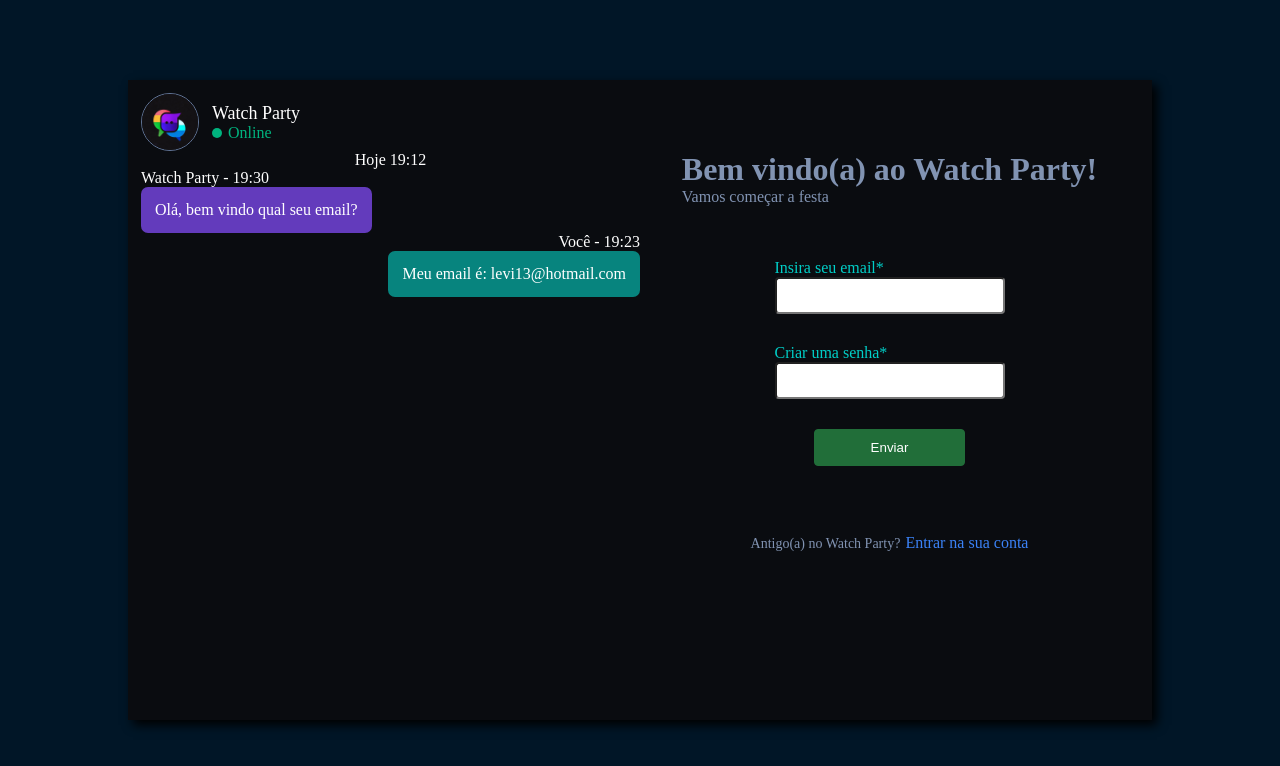
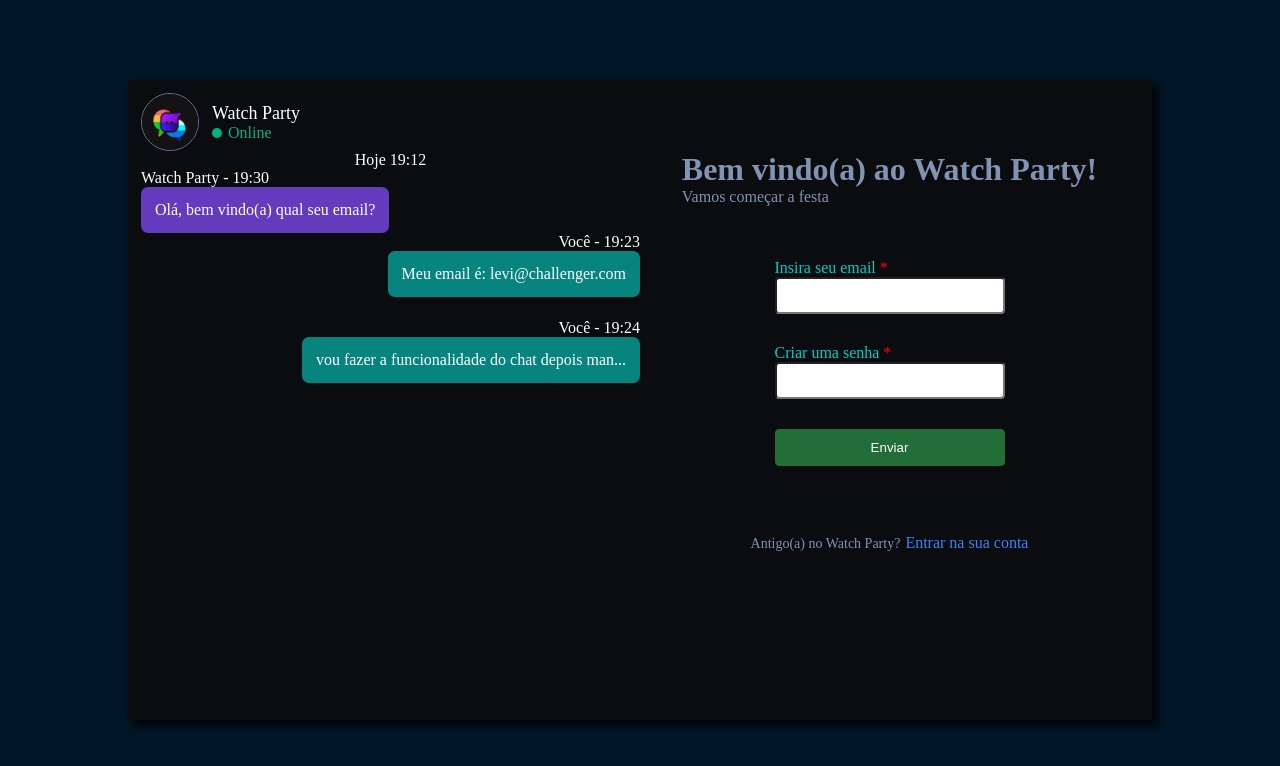
Before and after one commit to LeviVromao/watch-party-app, a Next.js app: page /register in a window 1280 px wide. Shown: the top 766 px of the page. Built offline with nearby package versions, Linux system fonts and the light colour scheme.

Commit message:
fix: i've added a fun message, change the size of the submit button, change the message from watch party for unisex message, change the color of the label star

```diff
--- a/pages/register/index.tsx
+++ b/pages/register/index.tsx
@@ -42,13 +42,19 @@ export default function Register() {
                 <div className={styles.messageContainerWatchParty}>
                   <div className={styles.messageWatchParty}>
                     <p className={styles.messageHourWatchParty}>Watch Party - 19:30</p>
-                    <p className={styles.messageBubbleWatchParty}>Olá, bem vindo qual seu email?</p>
+                    <p className={styles.messageBubbleWatchParty}>Olá, bem vindo(a) qual seu email?</p>
                   </div>
                 </div>
                 <div className={styles.messageContainerYou}>
                   <div className={styles.messagesYou}>
                     <p className={styles.messageHour}>Você - 19:23</p>
-                    <p className={styles.messageBubbleYou}>Meu email é: levi13@hotmail.com</p>
+                    <p className={styles.messageBubbleYou}>Meu email é: levi@challenger.com</p>
+                  </div>
+                </div>
+                <div className={styles.messageContainerYou}>
+                  <div className={styles.messagesYou}>
+                    <p className={styles.messageHour}>Você - 19:24</p>
+                    <p className={styles.messageBubbleYou}>vou fazer a funcionalidade do chat depois man...</p>
                   </div>
                 </div>
               </div>
@@ -60,11 +66,11 @@ export default function Register() {
               </div>
               <div className={styles.signupInputsContainers}>
                 <div className={styles.LabelInputContainer}>
-                  <label className={styles.label} htmlFor="email">Insira seu email<span>*</span></label>
+                  <label className={styles.label} htmlFor="email">Insira seu email <span className={styles.starSpan}>*</span></label>
                   <input className={styles.signupInput} type="email" id="email" onChange={e => setEmail(e.target.value)} required/>
                 </div>
                 <div className={styles.LabelInputContainer}>
-                  <label className={styles.label} htmlFor="password">Criar uma senha<span>*</span></label>
+                  <label className={styles.label} htmlFor="password">Criar uma senha <span className={styles.starSpan}>*</span></label>
                   <input className={styles.signupInput} type="password" id="password" onChange={e => setPass(e.target.value)} required/>
                 </div>
                 <input className={styles.signupSubmit} type="submit" value="Enviar" />
--- a/styles/register.module.css
+++ b/styles/register.module.css
@@ -62,6 +62,8 @@
 
 .messagesContainer {
     height: 86%;
+    display: flex;
+    flex-direction: column;
 }
 
 .messagesContainer::-webkit-scrollbar {
@@ -74,6 +76,7 @@
 
 .messageContainerYou {
     width: 100%;
+    margin-bottom: 22px;
 }
 
 .messagesYou {
@@ -142,6 +145,10 @@
     color: #00cfc8;
 }
 
+.starSpan {
+    color: red;
+}
+
 .signupInput {
     height: 37px;
     border-radius: .25rem;
@@ -154,7 +161,7 @@
     border: 1px solid #216e39;
     border-radius: 0.25rem;
     height: 37px;
-    width: 66%;
+    width: 100%;
     cursor: pointer;
     color: white;
 }
```
